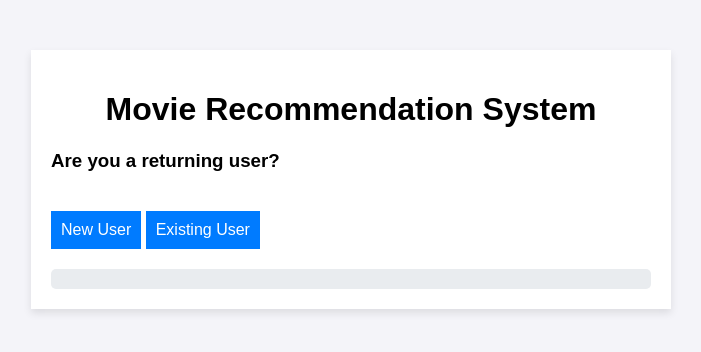
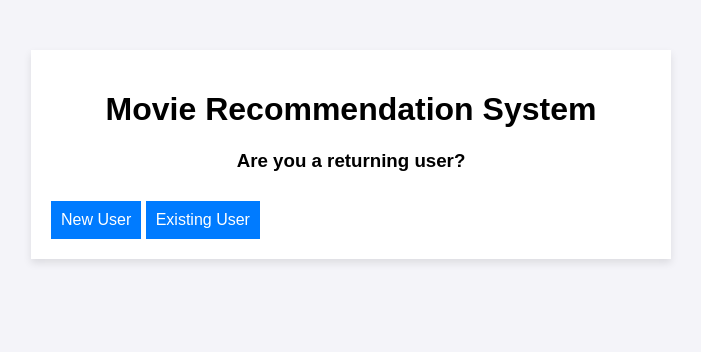
Before and after one commit to omk181-lab/CineMate, a Flask app: page / in a window 1280 px wide. Shown: the top 352 px of the page, without its empty margins (289-990 px from the left). Run offline with Flask 3, Linux system fonts and the light colour scheme; parts of the project's set-up code (start-up, migrations or seed data) failed here and were passed over.

Commit message:
Update style.css

```diff
--- a/static/css/style.css
+++ b/static/css/style.css
@@ -13,41 +13,29 @@ body {
     box-shadow: 0 4px 8px rgba(0, 0, 0, 0.1);
 }
 
-h1 {
+h1, h3 {
     text-align: center;
-}
-
-form {
-    display: flex;
-    flex-direction: column;
-}
-
-label {
-    margin-top: 10px;
-    font-weight: bold;
-}
-
-input, textarea, button {
-    margin-top: 5px;
-    padding: 10px;
-    font-size: 1rem;
 }
 
 button {
     background-color: #007bff;
     color: #fff;
     border: none;
+    padding: 10px;
+    font-size: 1rem;
+    margin-top: 10px;
     cursor: pointer;
-    margin-top: 20px;
 }
 
 button:hover {
     background-color: #0056b3;
 }
 
-#recommendations {
-    margin-top: 20px;
-    padding: 10px;
-    background-color: #e9ecef;
-    border-radius: 5px;
+#recommendations ul {
+    list-style-type: none;
+    padding: 0;
 }
+
+#recommendations li {
+    padding: 5px 0;
+}
```
